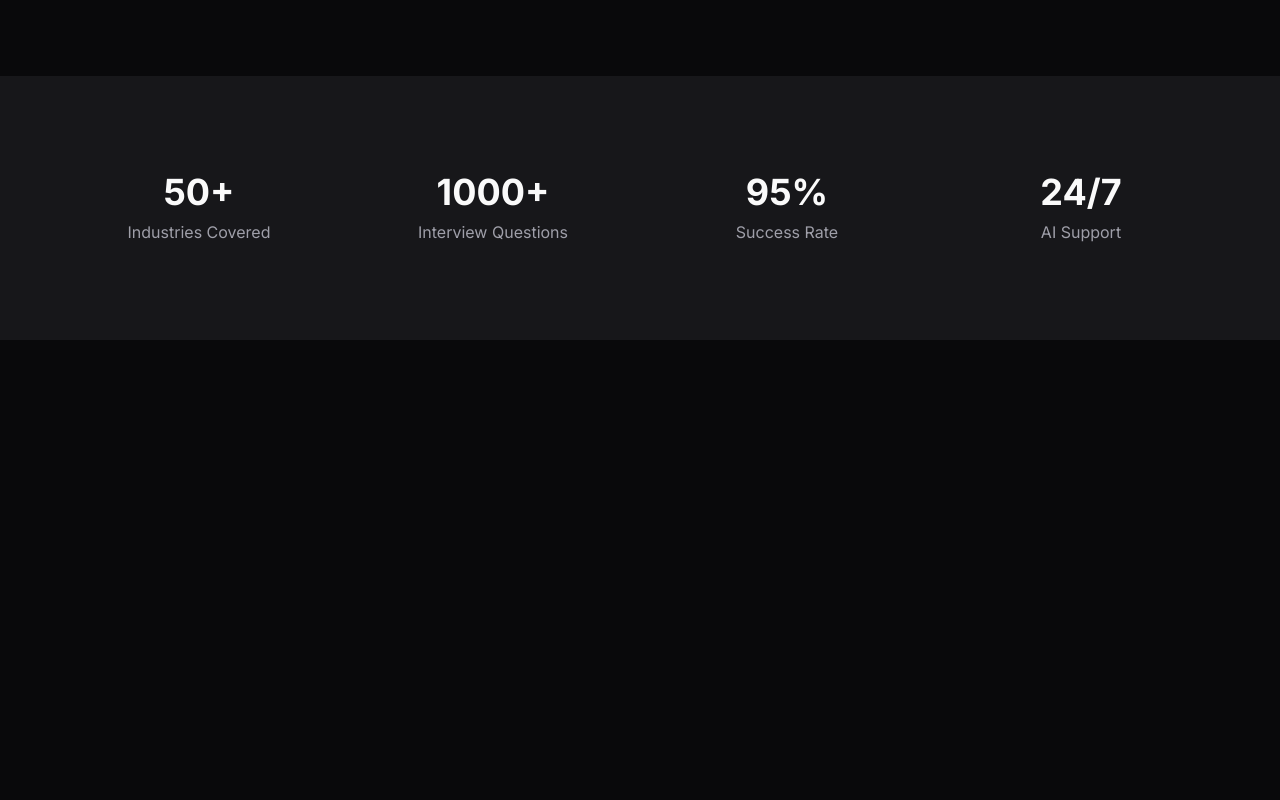
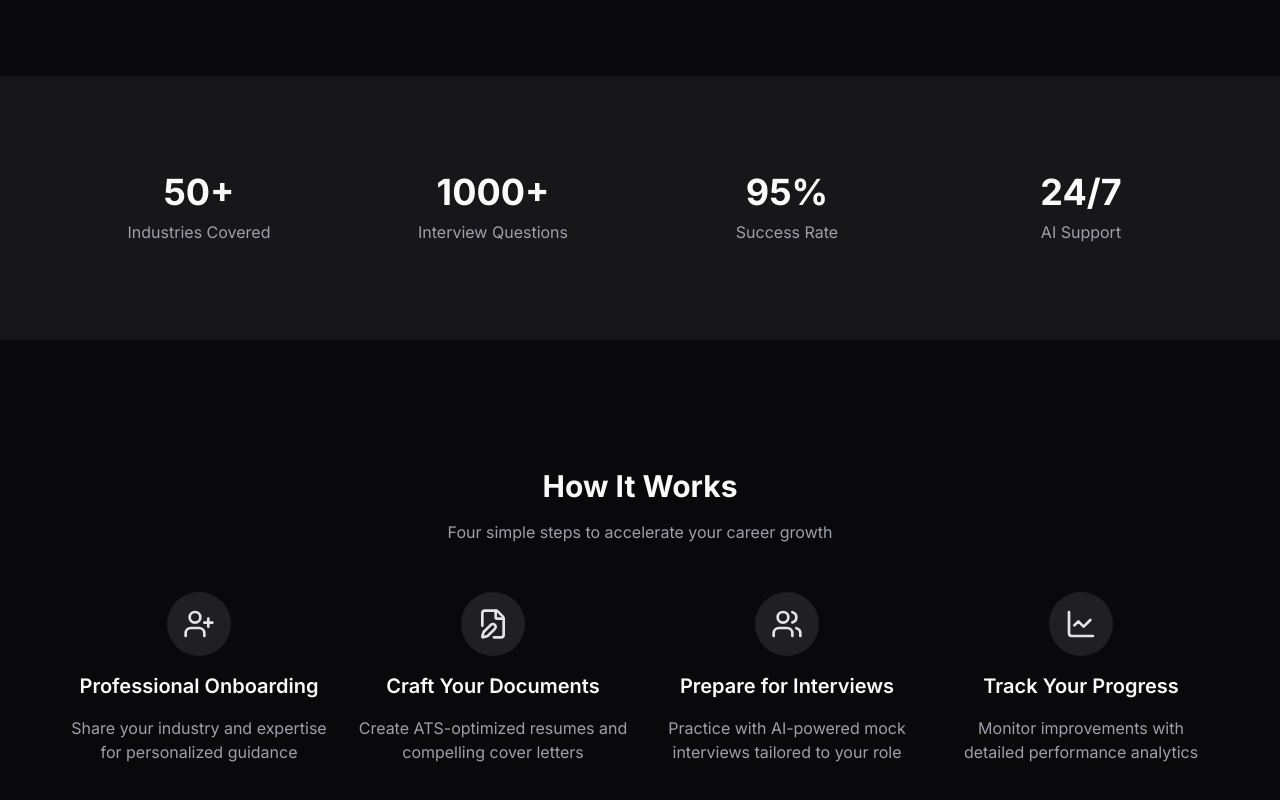
Before and after one commit to shrish98/prepwise, a Next.js app: page / in a window 1280 px wide. Shown: the part 1935-2735 px from the top of the page. Before the commit the page ends 2275 px from the top, so only its background shows below. Built offline with nearby package versions, Linux system fonts and the light colour scheme; no server answers.

Commit message:
add "how it works" section to homepage

```diff
--- a/app/page.jsx
+++ b/app/page.jsx
@@ -4,6 +4,7 @@ import { features } from "./data/features";
 import { Card, CardContent, CardFooter, CardHeader, CardTitle } from "@/components/ui/card";
 import { Badge } from "@/components/ui/badge";
 import { BrainCircuit, Briefcase, LineChart, ScrollText } from "lucide-react";
+import { howItWorks } from "./data/howItWorks";
 
 
 
@@ -61,6 +62,32 @@ export default function Home() {
                         </div>
                     </div>
                 </section>
+
+
+                <section className="w-full py-12 md:py-24 lg:py-32 bg-background">
+                    <div className="container mx-auto px-4 md:px-6 ">
+                        <div className="text-center max-w-3xl mx-auto mb-12">
+                            <h2 className="text-3xl font-bold mb-4">How It Works</h2>
+                            <p className="text-muted-foreground" >
+                                Four simple steps to accelerate your career growth
+                            </p>
+                        </div>
+                        <div className="grid grid-cols-1 md:grid-cols-2 lg:grid-cols-4 gap-6 max-w-6xl mx-auto"> {howItWorks.map((Item, index) => {
+                            return (
+
+                                <div key={index} className="flex flex-col items-center text-center space-y-4">
+                                    <div className="w-16 h-16 rounded-full bg-primary/10 flex items-center justify-center">{Item.icon}</div>
+                                    <h3 className="font-semibold text-xl">{Item.title}</h3>
+                                    <p className="text-muted-foreground">{Item.description}</p>
+                                </div>
+
+
+                            );
+
+                        })}</div>
+                    </div>
+
+                </section>
             </div >
         </div >
     );
```
